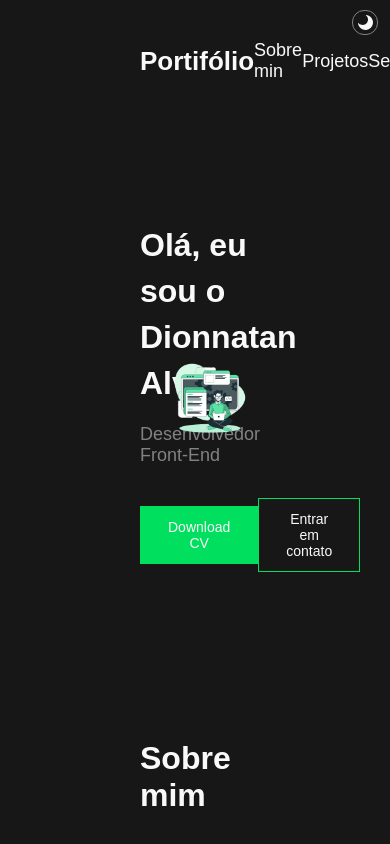
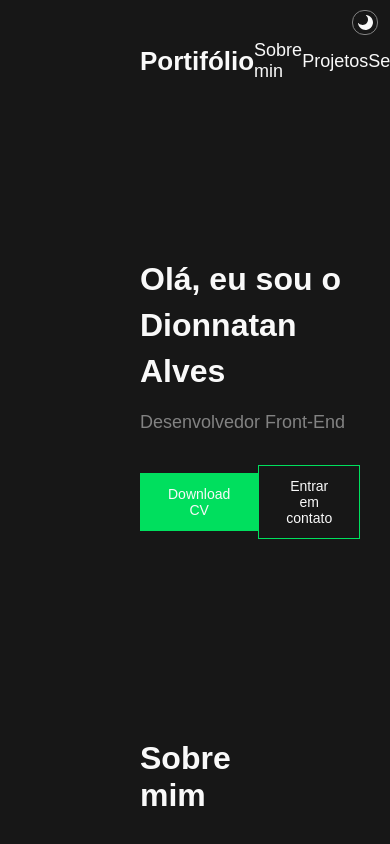
Before and after one commit to Dionn-AP/Portifolio, a React (Vite) app: page / in a window 390 px wide. Shown: the top 844 px of the page. Built offline with nearby package versions, Linux system fonts and the light colour scheme.

Commit message:
responsividade da pagina

```diff
--- a/src/Main/Main_Styled.js
+++ b/src/Main/Main_Styled.js
@@ -5,7 +5,7 @@ export const ContainerMain = styled.div`
     position: relative;
     flex-direction: column;
     align-items: center;
-    justify-content: fle;
+    justify-content: flex-start;
     min-height: auto;
     max-width: 100vw;
     background-color: ${props => props.theme.background_main};
@@ -17,8 +17,12 @@ export const ContainerContentInto = styled.div`
     align-items: center;
     justify-content: center;
     min-height: auto;
-    padding: 0 14rem;
+    padding: 0 26rem;
     width: 100%;
+
+    @media only screen and (max-width: 1540px) {
+        padding: 0 14rem;
+    }
 `
 
 export const Header = styled.div`
@@ -80,6 +84,10 @@ export const ContainerTopContentLeft = styled.div`
     justify-content: center;
     height: auto;
     width: 27%;
+
+    @media (max-width: 130rem) {
+        width: 36rem;
+    }
 `
 
 export const ContainerTopContentLeftText = styled.h2`
@@ -170,6 +178,13 @@ export const ContainerAboutMeSubTitle = styled.h2`
     font-size: 1.8rem;
     line-height: 3rem;
     margin-bottom: 3rem;
+`
+
+export const TagCubosAcademy = styled.a`
+    text-decoration: none;
+    color: rgb(229, 0, 123);
+    font-weight: 500;
+    letter-spacing: .12rem;
 `
 
 export const ContainerIcons = styled.div`
```
